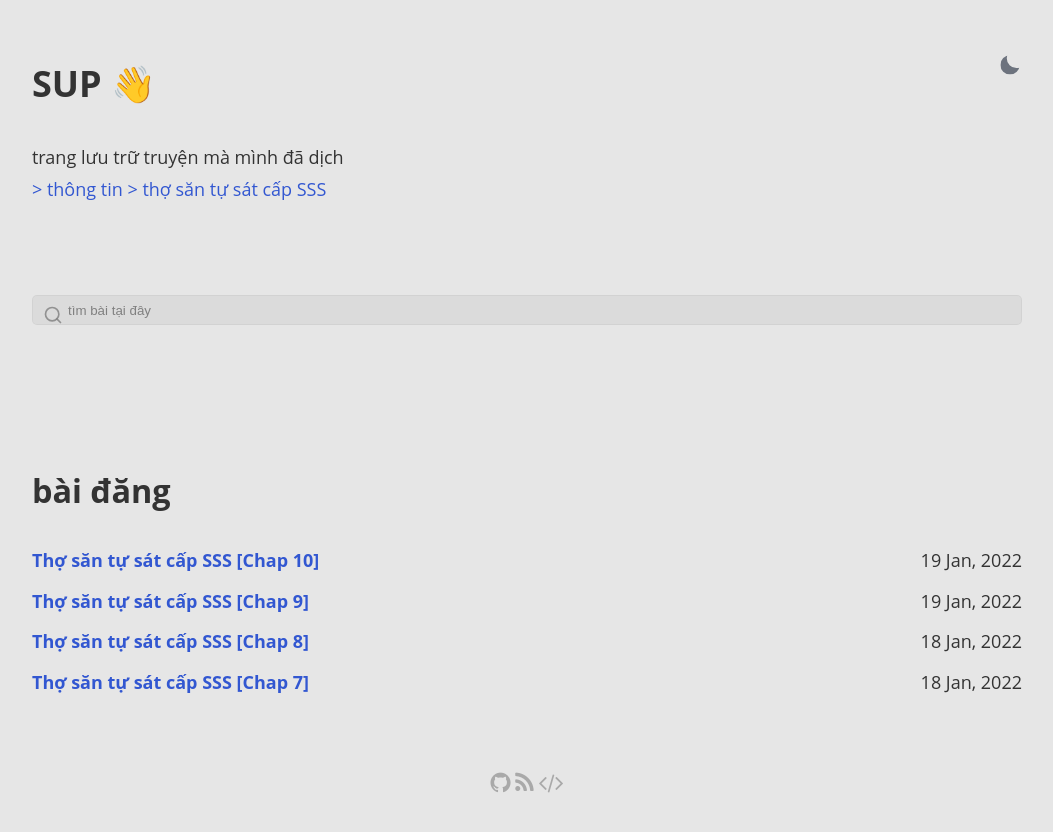
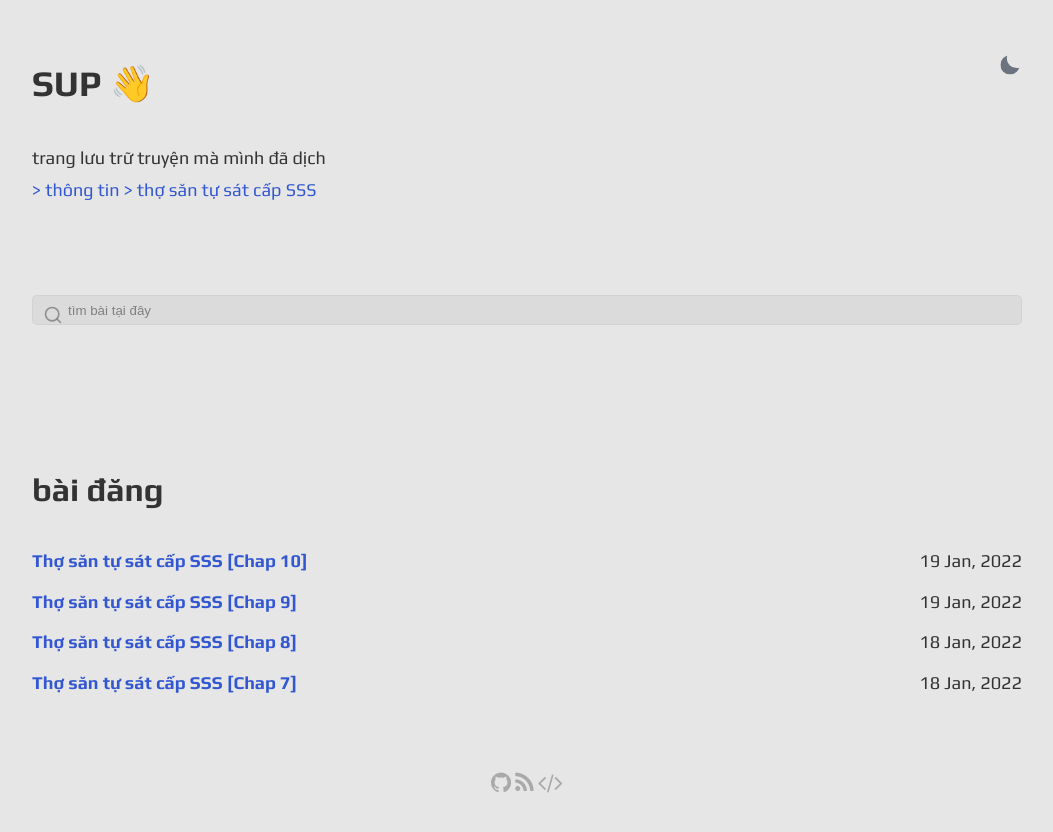
Before and after one commit to kuhekin/gesko, a Jekyll site: the page built from index.html, in a window 1280 px wide. Shown: the top 832 px of the page, without its empty margins (113-1166 px from the left). Built offline with Jekyll 4.4.1, drawn with Linux system fonts in a browser that asks for light colours.

Commit message:
Update _main.scss

```diff
--- a/_sass/_main.scss
+++ b/_sass/_main.scss
@@ -34,7 +34,7 @@ html {
 
 html,
 html[data-theme="light"] {
-	--text-font: Open Sans;
+	--text-font: Play;
 	--source-code-font: Source Code Pro;
 	--very-light-text-color: rgb(222, 222, 222);
 	--light-text-color: rgb(89, 183, 255);
@@ -98,7 +98,7 @@ html[data-theme="light"] {
 }
 
 html[data-theme="dark"] {
-	--text-font: Open Sans;
+	--text-font: Play;
 	--source-code-font: Source Code Pro;
 	--very-light-text-color: #EEE;
 	--light-text-color: #c4bbf0;
```
